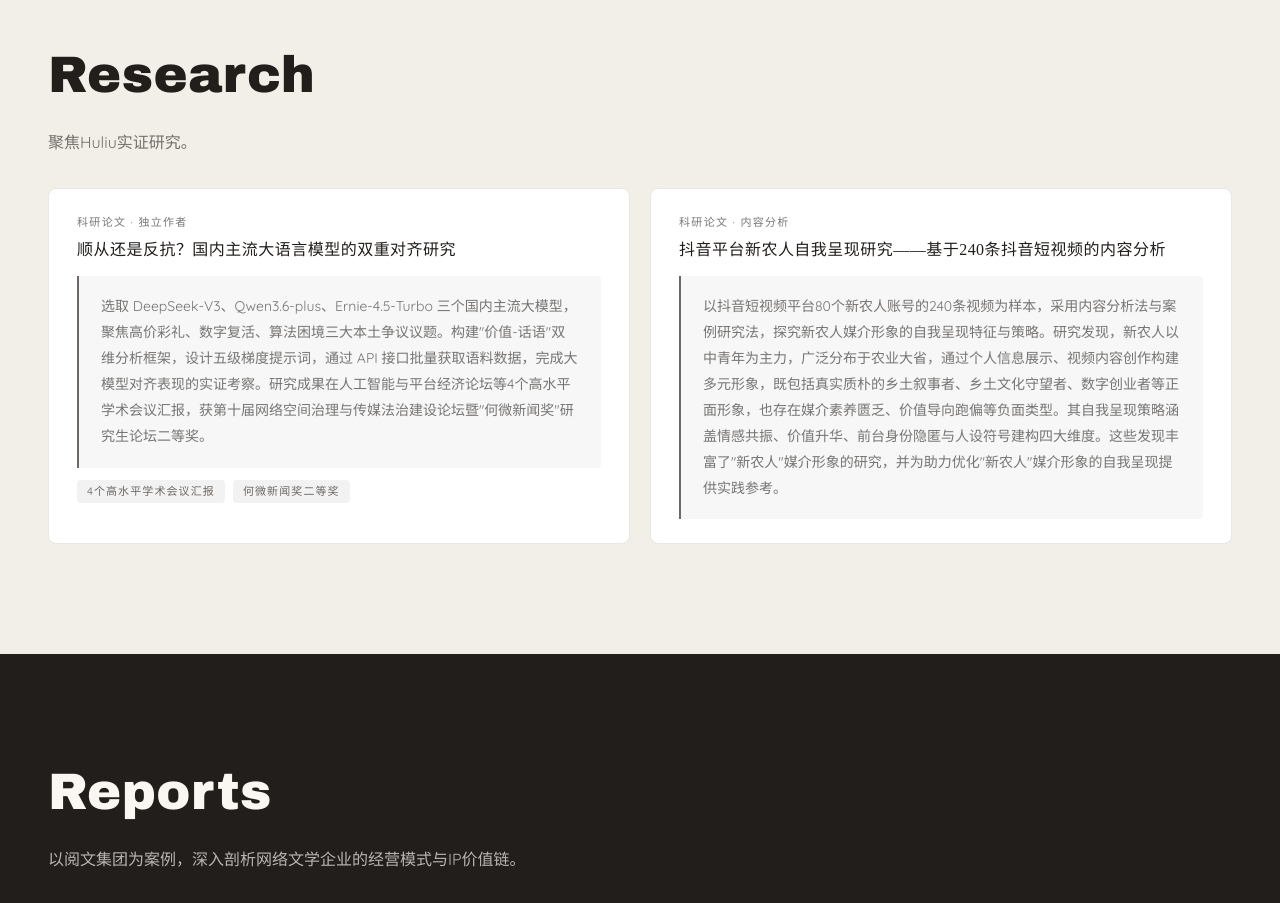
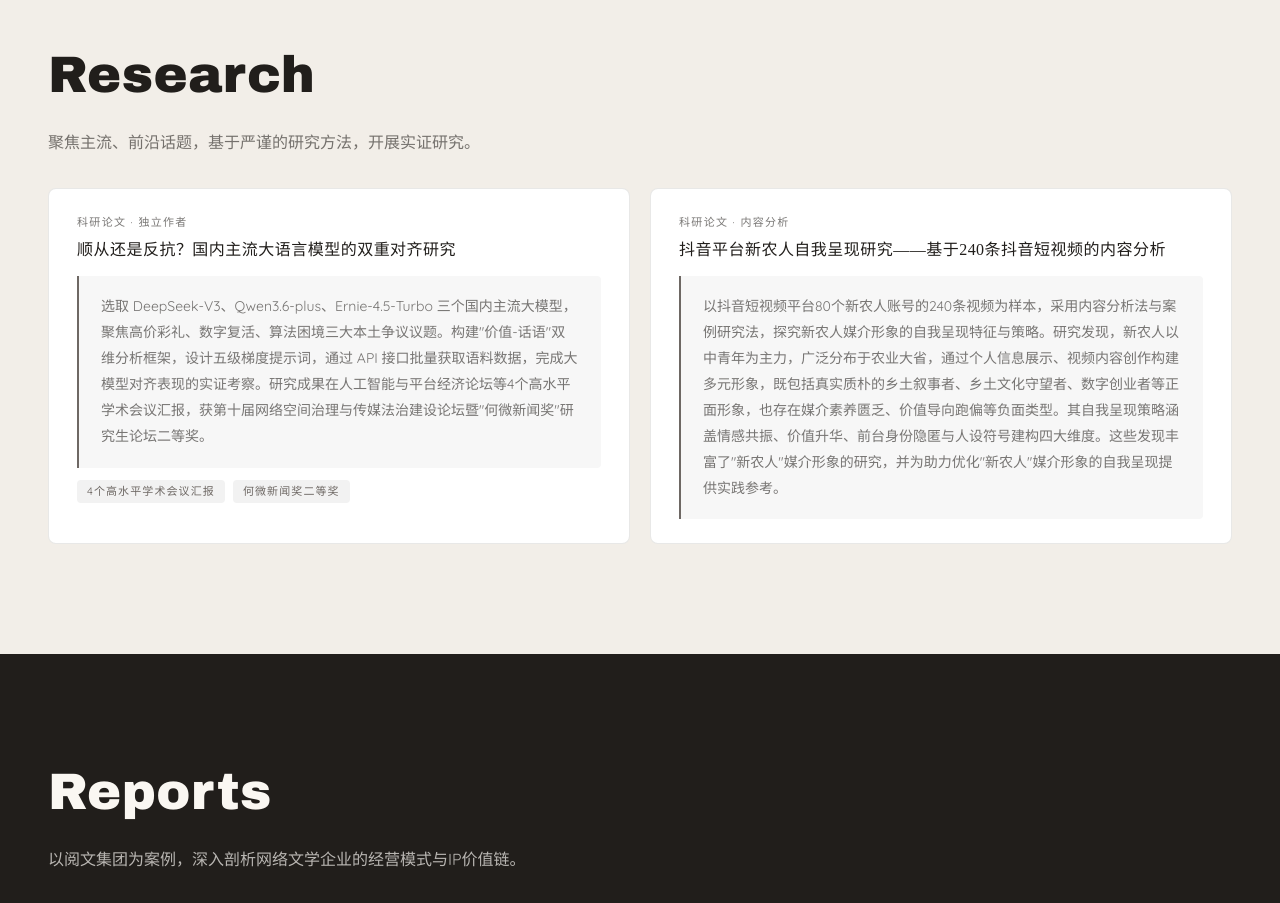
Before and after one commit to 12567654378/xiayincaiworks, a plain HTML site: page pages/works.html in a window 1280 px wide. Shown: the part 2400-3303 px from the top of the page. Drawn offline with Linux system fonts and the light colour scheme.

Commit message:
works.html

```diff
--- a/pages/works.html
+++ b/pages/works.html
@@ -411,7 +411,7 @@
         <section id="research" class="lu-section lu-section-cream" aria-labelledby="research-title">
             <div class="lu-container">
                 <h2 class="lu-section-headline lu-reveal" id="research-title">Research</h2>
-                <p class="lu-body lu-reveal">聚焦Huliu实证研究。</p>
+                <p class="lu-body lu-reveal">聚焦主流、前沿话题，基于严谨的研究方法，开展实证研究。</p>
                 <div class="lu-work-grid">
                     <article class="lu-work-card lu-reveal" style="--ri: 0;">
                         <p class="lu-work-role">科研论文 · 独立作者</p>
```
